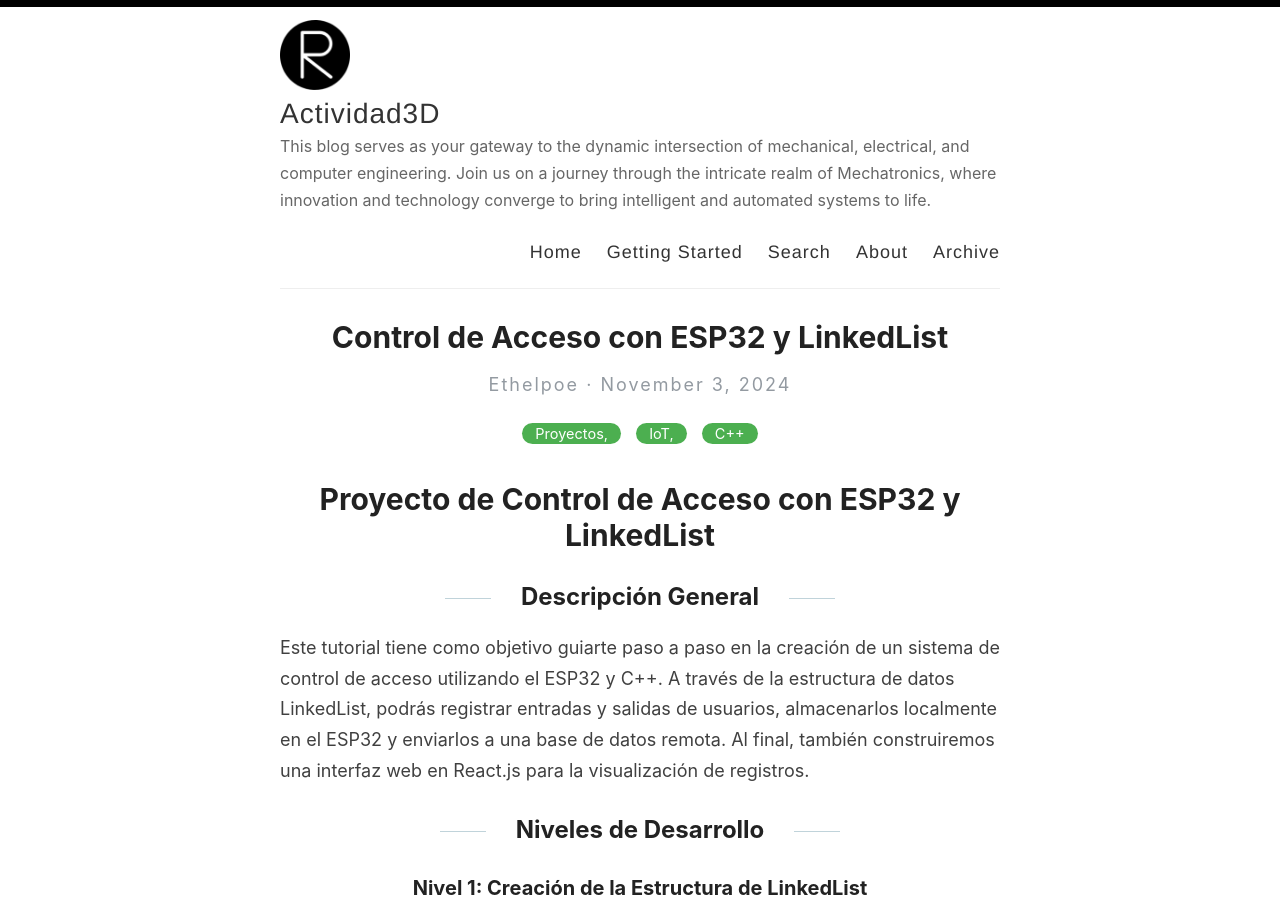
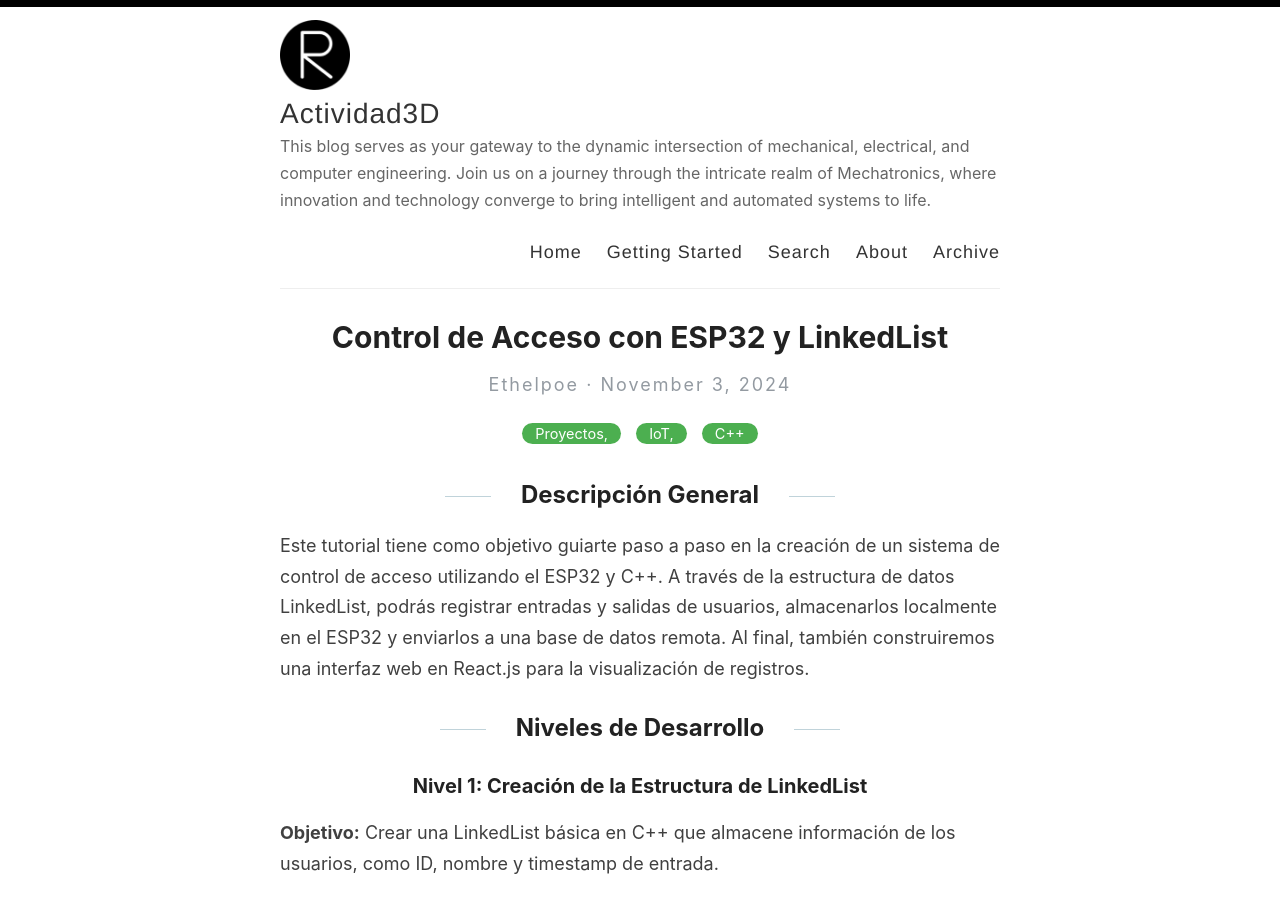
Before and after one commit to ethelpoe/ethelpoe.github.io, a Jekyll site: the page built from _posts/2024-11-03-Control_Acceso_ESP32_LinkedList.md, in a window 1280 px wide and 900 px high. Built offline with Jekyll 4.4.1, drawn with Linux system fonts in a browser that asks for light colours.

Commit message:
Update 2024-11-03-Control_Acceso_ESP32_LinkedList.md

```diff
--- a/_posts/2024-11-03-Control_Acceso_ESP32_LinkedList.md
+++ b/_posts/2024-11-03-Control_Acceso_ESP32_LinkedList.md
@@ -15,8 +15,6 @@ tags:
    - Tutorial
 description: "Aprende a desarrollar un sistema de control de acceso utilizando ESP32 y C++ con almacenamiento y visualización web."
 ---
-
-# Proyecto de Control de Acceso con ESP32 y LinkedList
 
 ## Descripción General
 Este tutorial tiene como objetivo guiarte paso a paso en la creación de un sistema de control de acceso utilizando el ESP32 y C++.
```
